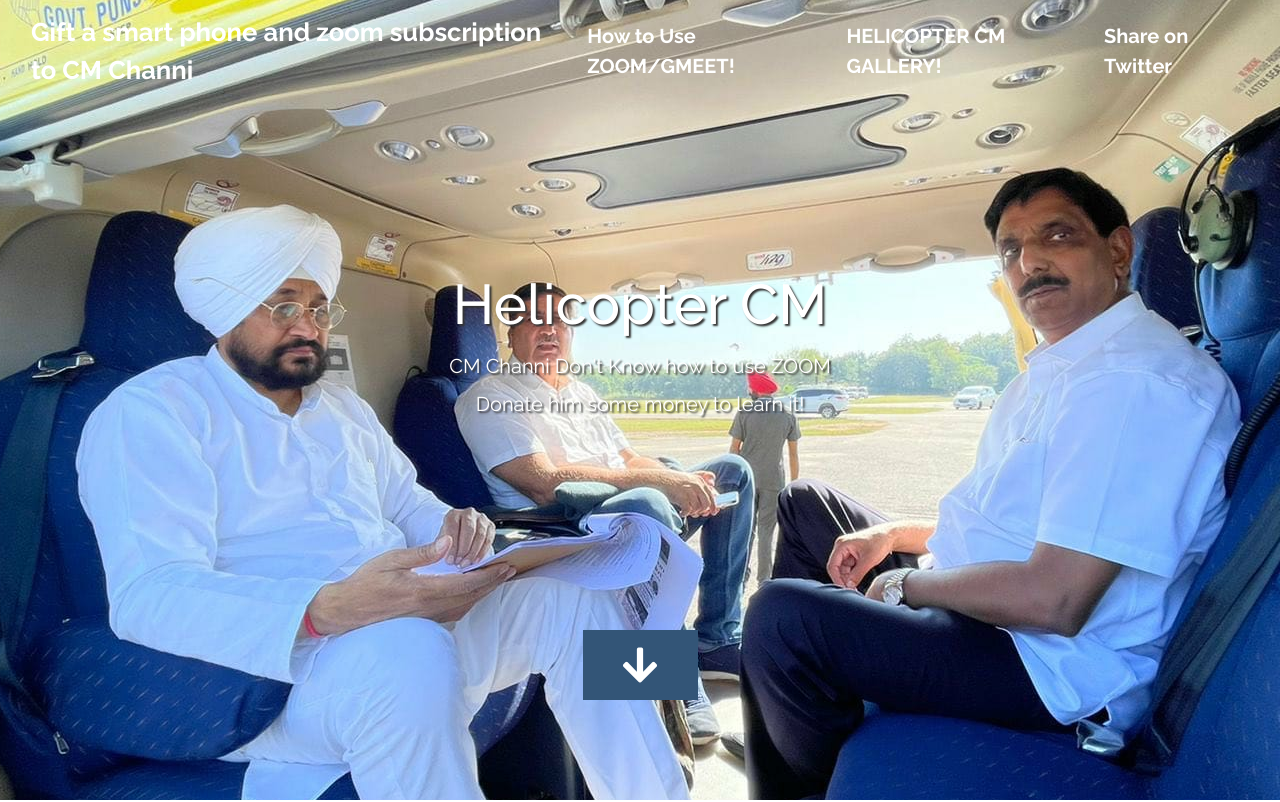
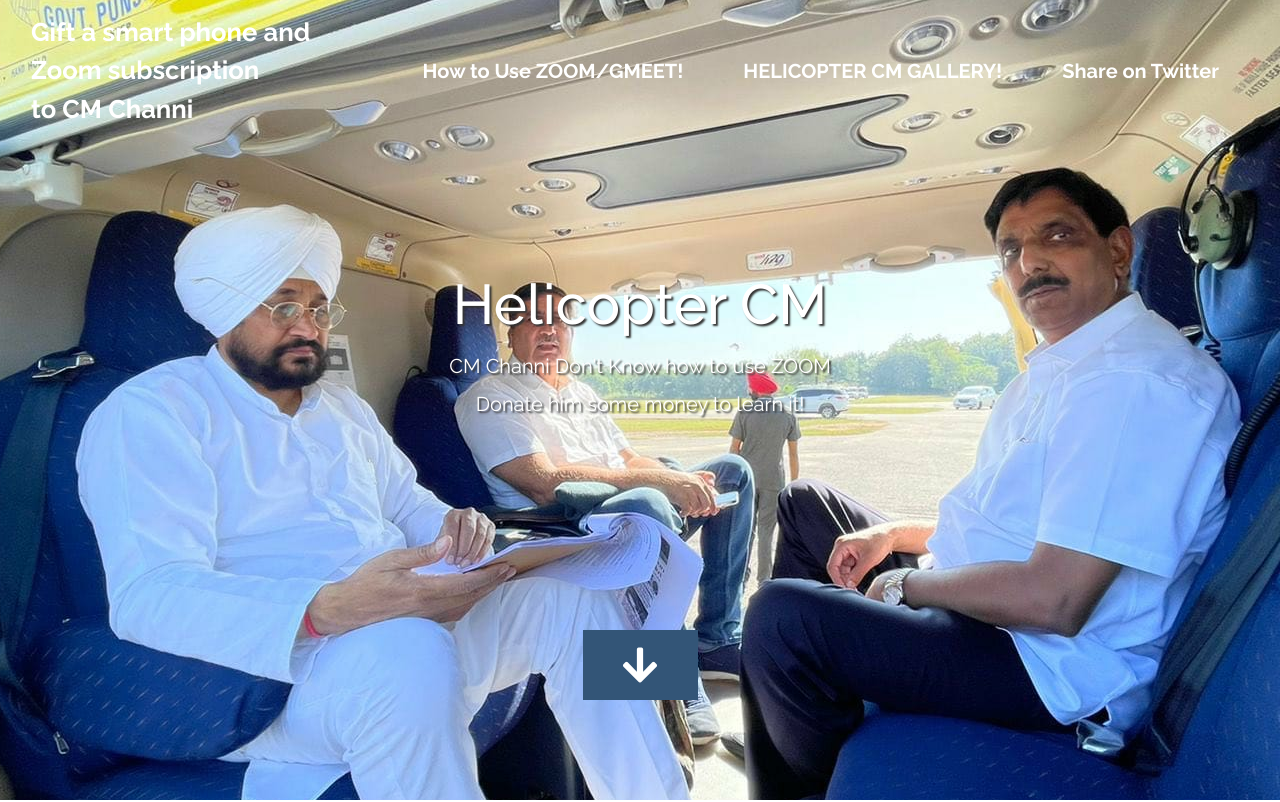
Before and after one commit to souravjain540/HelicopterWalaCM, a plain HTML site: page index.html in a window 1280 px wide. Shown: the top 802 px of the page. Drawn offline with Linux system fonts and the light colour scheme.

Commit message:
update header

```diff
--- a/index.html
+++ b/index.html
@@ -24,7 +24,7 @@
       <nav class="navbar navbar-expand-md tm-navbar" id="tmNav">
         <div class="container">
           <div class="tm-next">
-              <a href="#infinite" class="navbar-brand">Gift a smart phone and zoom subscription <br/> to CM Channi</a>
+              <a href="#infinite" class="navbar-brand">Gift a smart phone and <br/> Zoom subscription <br/> to CM Channi</a>
           </div>
 
           <button class="navbar-toggler" type="button" data-toggle="collapse" data-target="#navbarSupportedContent" aria-controls="navbarSupportedContent" aria-expanded="false" aria-label="Toggle navigation">
```
